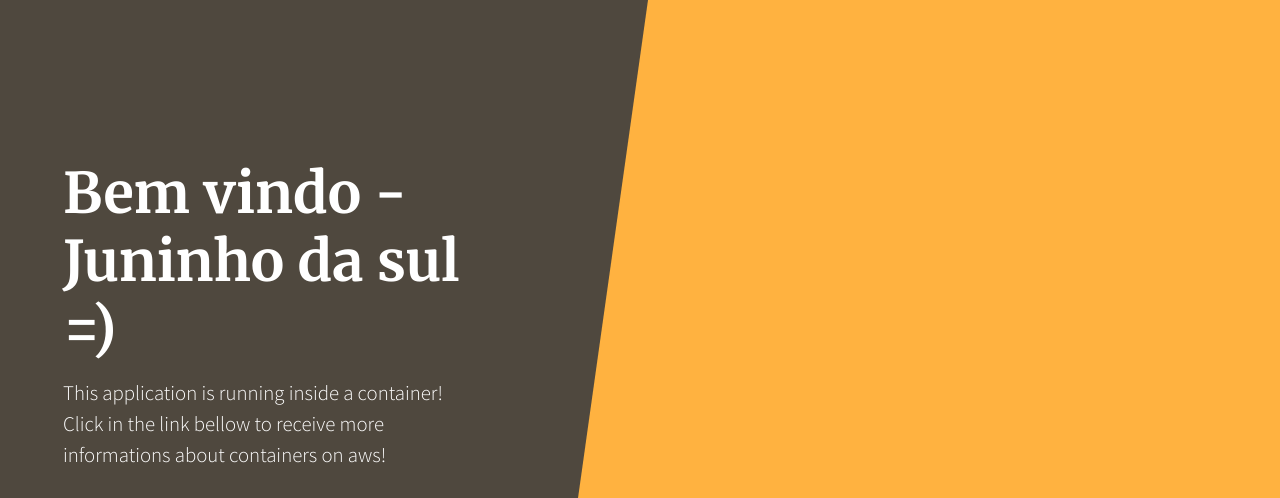
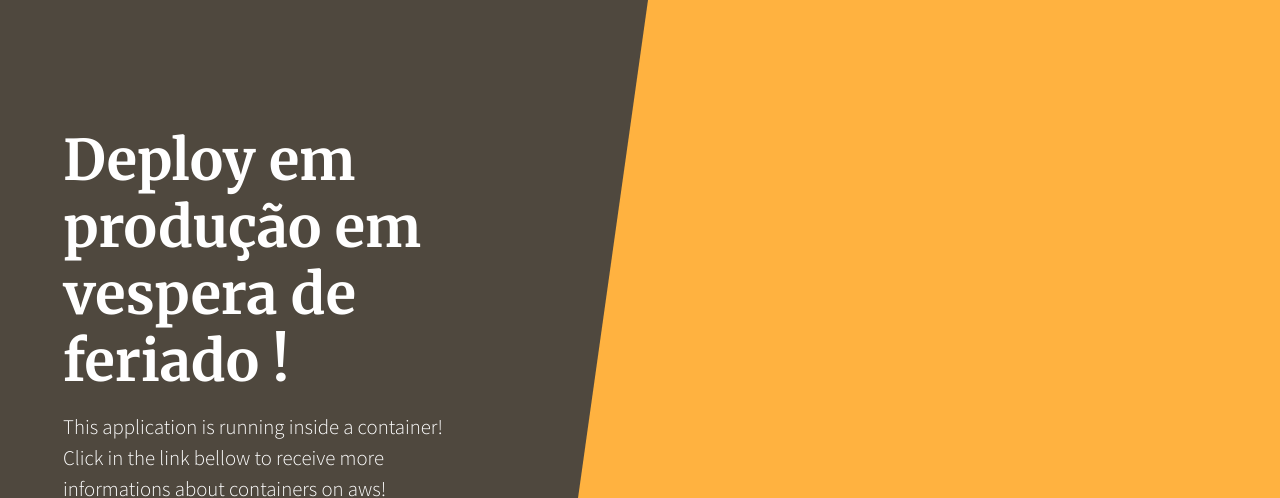
Before and after one commit to MiltonQuirino/aws-deploy, a website: page app/index.html in a window 1280 px wide. Shown: the top 498 px of the page. Drawn offline with nearby package versions, Linux system fonts and the light colour scheme; files that its build step writes are made by us from their sources.

Commit message:
pipeline ok !

```diff
--- a/app/index.html
+++ b/app/index.html
@@ -33,7 +33,7 @@
         <div class="row h-100">
           <div class="col-12 my-auto">
             <div class="masthead-content text-white py-5 py-md-0">
-              <h1 class="mb-3">Bem vindo - Juninho da sul =)</h1>
+              <h1 class="mb-3">Deploy em produção em vespera de feriado !</h1>
               <p class="mb-5">This application is running inside a container! Click in the link bellow to receive more informations about containers on aws!
                 </p>
                 <div>
```
